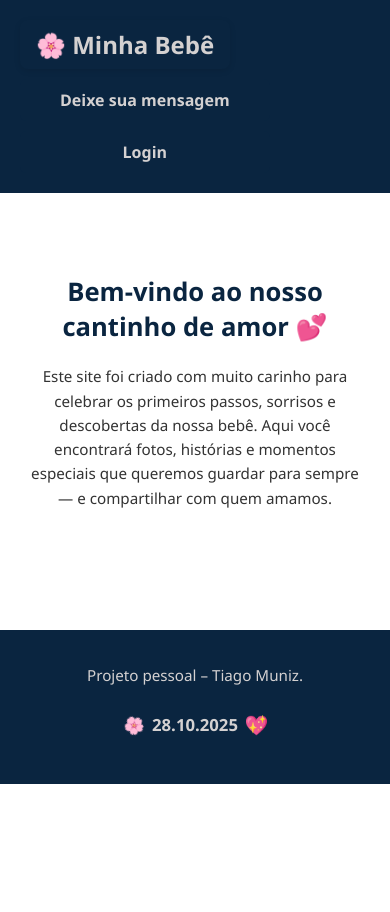
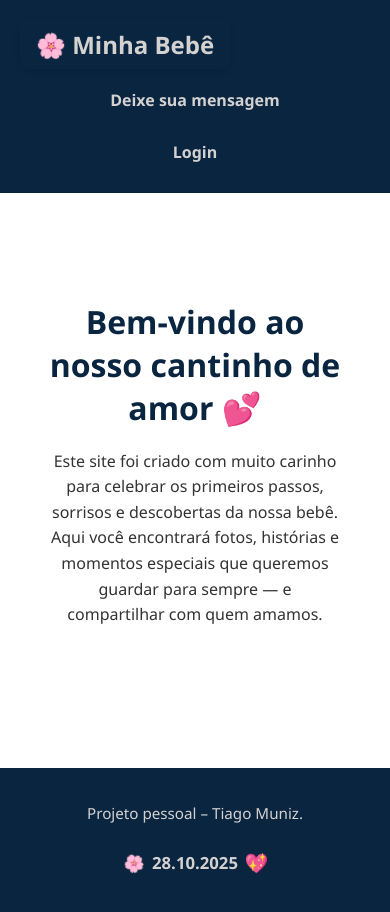
Before and after one commit to Ti-Muniz/BabyCare, a plain HTML site: page index.html in a window 390 px wide. Before the commit the page ends 844 px from the top, so only its background shows below. Drawn offline with Linux system fonts and the light colour scheme.

Commit message:
alterações

```diff
--- a/public/assets/css/style.css
+++ b/public/assets/css/style.css
@@ -1,3 +1,14 @@
+* {
+  box-sizing: border-box;
+}
+
+html,
+body {
+  width: 100%;
+  overflow-x: hidden;
+}
+
+
 /* Estilo base do corpo da página */
 body {
   margin: 0;
@@ -65,6 +76,7 @@ nav a {
   background-color: #ffffff;
   text-align: center;
   animation: fadeInUp 2s ease-out;
+  max-width: 100%;
 }
 
 .intro h1 {
@@ -140,14 +152,27 @@ nav a {
 }
 
 @keyframes girar {
-  0%   { transform: rotate(0deg); }
-  100% { transform: rotate(360deg); }
+  0% {
+    transform: rotate(0deg);
+  }
+
+  100% {
+    transform: rotate(360deg);
+  }
 }
 
 @keyframes pulse {
-  0%   { transform: scale(1); }
-  50%  { transform: scale(1.3); }
-  100% { transform: scale(1); }
+  0% {
+    transform: scale(1);
+  }
+
+  50% {
+    transform: scale(1.3);
+  }
+
+  100% {
+    transform: scale(1);
+  }
 }
 
 /* Animação de entrada suave */
@@ -190,20 +215,22 @@ nav a {
 
 /* Responsividade para celulares */
 @media (max-width: 480px) {
+  header {
+    flex-direction: column;
+    align-items: flex-start;
+    padding: 20px;
+  }
+
+  nav {
+    flex-direction: column;
+    align-items: stretch;
+    width: 100%;
+    gap: 10px;
+    margin-top: 10px;
+  }
+
   .cta-button {
     width: 100%;
     text-align: center;
   }
-
-  .intro {
-    padding: 60px 20px;
-  }
-
-  .intro h1 {
-    font-size: 1.6em;
-  }
-
-  .intro p {
-    font-size: 0.95em;
-  }
 }
```
